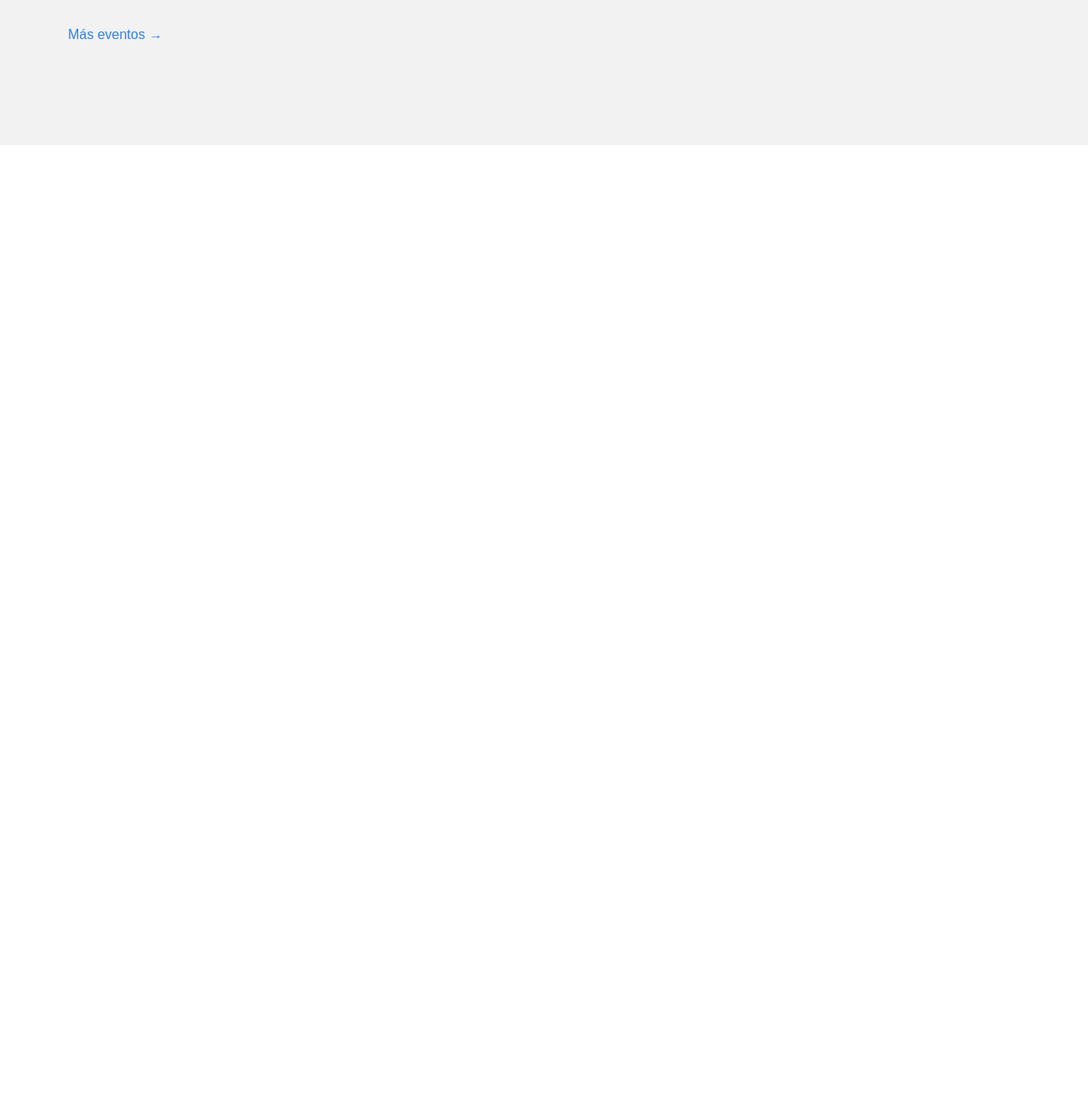
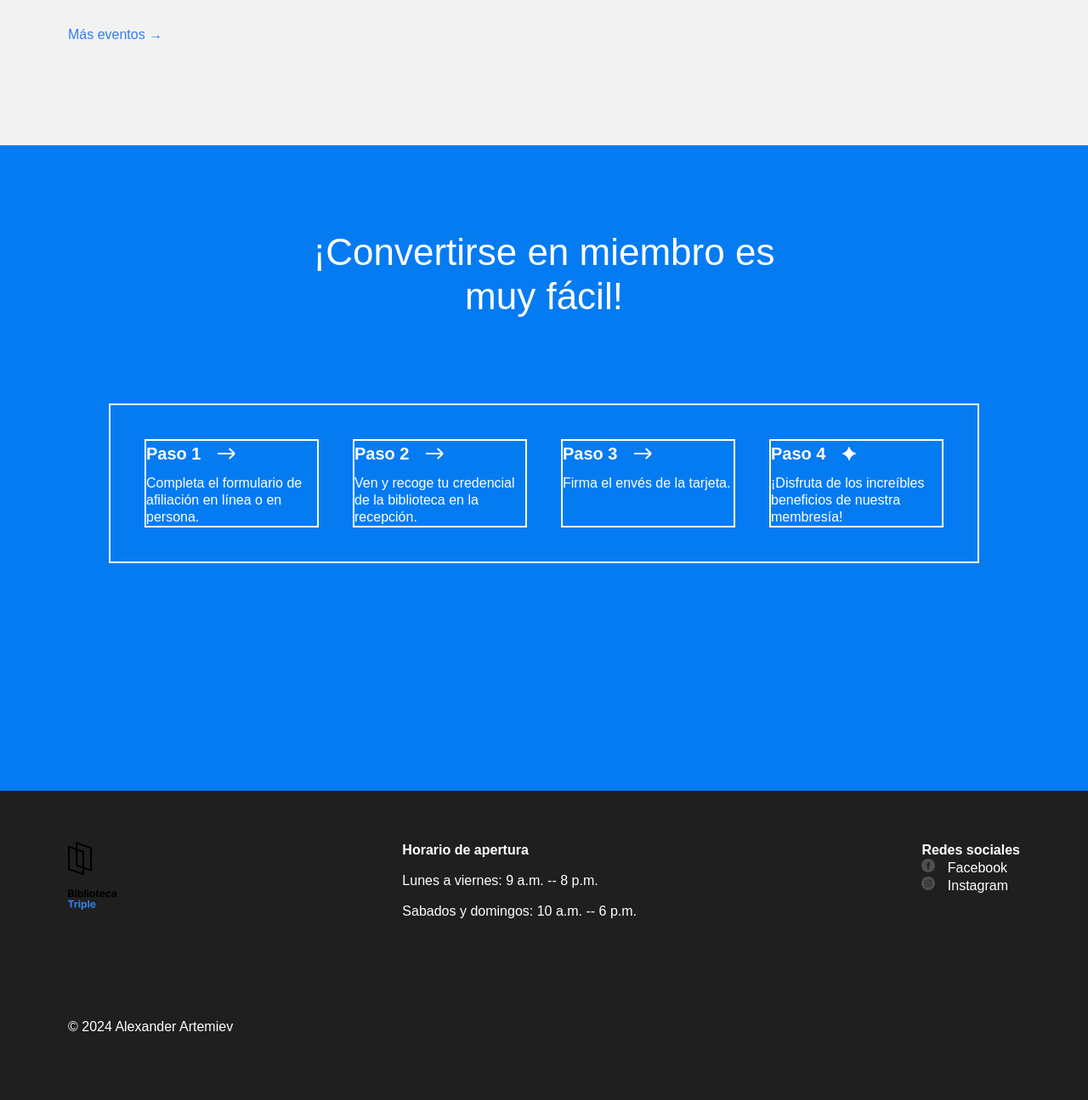
Before and after one commit to clavichcov/web_project_library_es, a plain HTML site: page index.html in a window 1280 px wide. Shown: the part 2767-4062 px from the top of the page at 85% size. Before the commit the page ends 2938 px from the top, so only its background shows below. Drawn offline with Linux system fonts and the light colour scheme.

Commit message:
Nueva actualizacion de mi proyecto

```diff
--- a/index.html
+++ b/index.html
@@ -21,18 +21,16 @@
 
           <ul class="nav__links">
             <li>
-              <a class="nav__link" href="#staff"
-                >Los preferidos de nuestro staff</a
-              >
+              <a class="nav__link" href="#staff">Los preferidos de nuestro staff</a>
             </li>
             <li>
               <a class="nav__link" href="#events">Eventos</a>
             </li>
             <li>
-              <a class="nav__link">Conviértete en miembro</a>
+              <a class="nav__link" href="#membership">Conviértete en miembro</a>
             </li>
             <li>
-              <a class="nav__link">Contactos</a>
+              <a class="nav__link" href="#footer">Contactos</a>
             </li>
           </ul>
         </nav>
@@ -232,6 +230,126 @@
               </div>
           </div>
         </section>
+        <section class="membership" id="membership">
+          <h2 class="membership__title">¡Convertirse en miembro es muy fácil!</h2>
+          <ul class="membership__steps">
+            <li class="step">
+              <h3 class="step__title">
+                Paso 1
+                <img
+                  src="./images/icon_step_forward.svg"
+                  alt="icon forward"
+                  class="step__icon"
+                />
+              </h3>
+              <p class="step__description">
+                Completa el formulario de afiliación en línea o en persona.
+              </p>
+            </li>
+            <li class="step">
+              <h3 class="step__title">
+                Paso 2
+                <img
+                  src="./images/icon_step_forward.svg"
+                  alt="icon forward"
+                  class="step__icon"
+                />
+              </h3>
+              <p class="step__description">
+                Ven y recoge tu credencial de la biblioteca en la recepción.
+              </p>
+            </li>
+            <li class="step">
+              <h3 class="step__title">
+                Paso 3
+                <img
+                  src="./images/icon_step_forward.svg"
+                  alt="icon forward"
+                  class="step__icon"
+                />
+              </h3>
+              <p class="step__description">Firma el envés de la tarjeta.</p>
+            </li>
+            <li class="step">
+              <h3 class="step__title">
+                Paso 4
+                <img
+                  src="./images/icon_step_finish.svg"
+                  alt="icon finish"
+                  class="step__icon"
+                />
+              </h3>
+              <p class="step__description">
+                ¡Disfruta de los increíbles beneficios de nuestra membresía!
+              </p>
+            </li>
+          </ul>
+        </section>
+        <footer class="footer" id="footer">
+          <section class="footer__columns">
+            <div class="footer__column">
+              <img
+                src="./images/logo.svg"
+                alt="Logotipo de la Biblioteca Triple Peaks"
+                class="footer__logo"
+              />
+            </div>
+            <div class="footer__column_content_hours">
+              <h4 class="footer__column-heading">
+                Horario de apertura
+              </h4>
+              <ul class="footer__list">
+                <li class="footer__list-item">
+                  <p>
+                    Lunes a viernes: 9 a.m. -- 8 p.m.
+                  </p>
+                </li>
+                <li class="footer__list-item">
+                  <p>
+                    Sabados y domingos: 10 a.m. -- 6 p.m.
+                  </p>
+                </li>
+              </ul>
+            </div>
+            <div class="footer__column_content_social">
+              <h4 class="footer__column-heading">
+                Redes sociales
+              </h4>
+              <ul class="footer__list">
+                <li class="footer__list-item">
+                  <a href="#" class="footer__column-link">
+                    <img
+                      src="./images/facebook_white.svg"
+                      alt="Logotipo de la Biblioteca Triple Peaks"
+                      class="footer__social-icon"
+                    />
+                  </a>
+                  <a href="#" class="footer__column-link">
+                    Facebook
+                  </a>
+                </li>
+                <li class="footer__list-item">
+                  <a href="#" class="footer__column-link">
+                    <img
+                      src="./images/instagram_white.svg"
+                      alt="Logotipo de la Biblioteca Triple Peaks"
+                      class="footer__social-icon"
+                    />
+                  </a>
+                  <a href="#" class="footer__column-link">
+                    Instagram
+                  </a>
+                </li>
+              </ul>
+            </div>
+
+          </section>
+          <div class="footer__copyright">
+            <p>
+              &copy; 2024 Alexander Artemiev
+            </p>
+          </div>
+        </footer>
       </main>
     </div>
   </body>
--- a/styles/style.css
+++ b/styles/style.css
@@ -121,7 +121,6 @@
 .staff__cards {
   display: flex;
   margin: 68px auto 0px auto;
-  /*margin-top: 68px;*/
   max-width: 760px;
   flex-wrap: wrap;
   justify-content: center;
@@ -302,3 +301,115 @@
   font-size: 14px;
   margin: 0;
 }
+
+.membership {
+  padding: 100px 0 140px;
+  background-color: #057bf2;
+  color: #ffffff;
+}
+
+.membership__title {
+  max-width: 574px;
+  margin: 0 auto;
+  text-align: center;
+  font-size: 44px;
+  font-weight: 500;
+  line-height: 52px;
+}
+
+.membership__steps {
+  list-style-type: none;
+  padding: 40px;
+  margin: 100px 10% 10%;
+  display: flex;
+  border: 2px solid #fff;
+  justify-content: center;
+  gap:40px;
+  box-sizing: border-box;
+
+}
+
+.step {
+  border: 2px solid #fff;
+  flex-basis: 220px;
+  flex-shrink: 1;
+
+}
+
+.step__title {
+  margin: 0;
+  font-size: 20px;
+  line-height: 30px;
+  font-weight: 700;
+  display: flex;
+  align-items: center;
+}
+
+.step__icon {
+  margin-left: 20px;
+}
+
+.step__description {
+  margin: 10px 0 0;
+}
+
+.footer {
+  box-sizing: border-box;
+  padding:60px 80px;
+  background-color: #1f1f1f;
+}
+
+.footer__columns {
+  display: flex;
+  justify-content: space-between;
+
+}
+
+.footer__column_content_hours {
+  margin:0 80 0 auto;
+  color: #fff;
+}
+
+.footer__column_content_social {
+  margin-left: 0;
+  color: #fff;
+}
+
+.footer__logo {
+
+  width: 58px;
+  height: 80px;
+}
+
+.footer__column-heading {
+
+  margin:0;
+}
+
+.footer__list {
+  /* El siguiente código elimina los estilos predeterminados del navegador para las listas */
+  list-style-type: none;
+  padding: 0;
+  margin: 0;
+}
+
+.footer__list-item {
+
+
+}
+
+.footer__column-link {
+  color: white;
+  text-decoration: none;
+  padding-right: 10px;
+}
+
+.footer__social-icon {
+  width: 16px;
+  height: 16px;
+}
+
+.footer__copyright {
+  margin-top: 100px;
+  color: #fff;
+}
```
